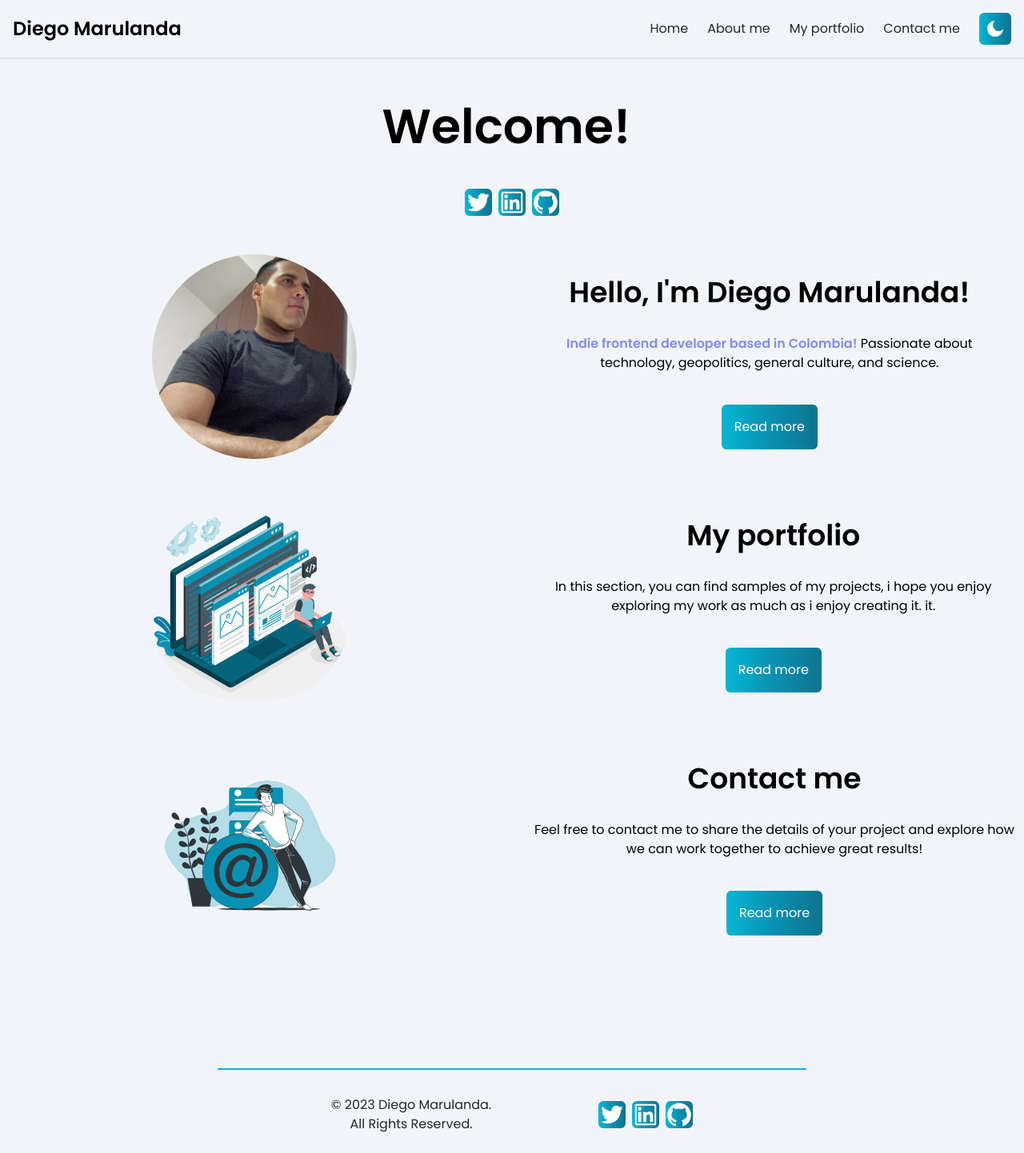
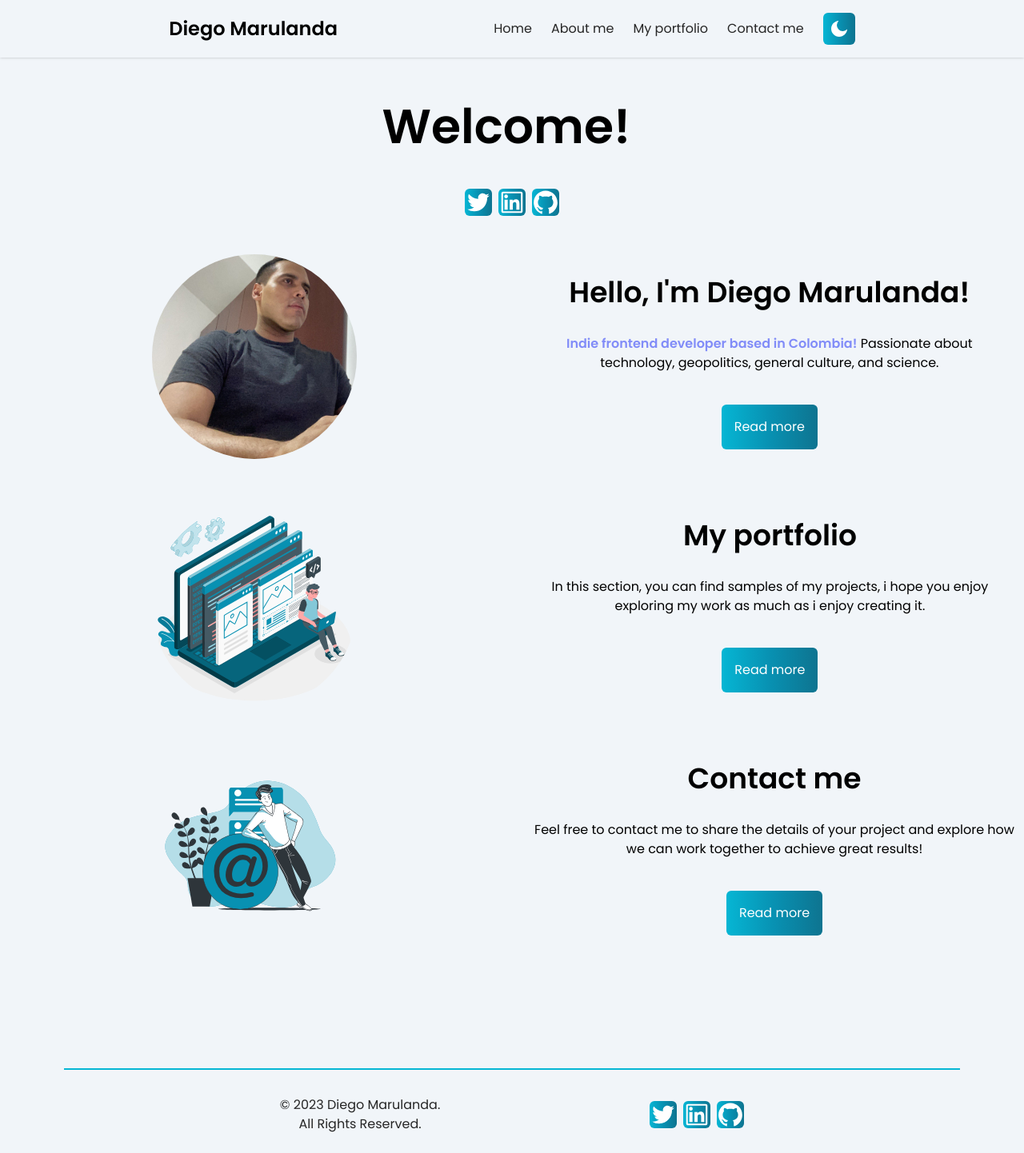
Before and after one commit to DiegoMarulandaB/Portfolio, a Next.js app: page /home in a window 1280 px wide. Shown: the whole page at 80% size. Built offline with nearby package versions, Linux system fonts and the light colour scheme.

Commit message:
add fixes navigation_footer

```diff
--- a/src/app/home/page.tsx
+++ b/src/app/home/page.tsx
@@ -26,8 +26,8 @@ const HomePage = () => {
             <AnimatedText text="Welcome!" className="text-center mx-2 mr-2 mb-2 mt-18 font-bold" />
           </h1>
         </div>
-        <div className="mx-auto p-4 flex flex-col items-center justify-center text-center text-neutral-800 md:flex-row md:justify-evenly mt-2">
-          <div className="flex flex-row items-center justify-center space-x-2 mb-2 mt-2 mx-2 mr-2">
+        <div className="mx-auto p-4 flex flex-col items-center justify-center text-center md:flex-center md:justify-evenly mt-2">
+          <div className="flex flex-center items-center justify-center space-x-2 mb-2 mt-2 mx-2 mr-2">
             <a href="https://twitter.com/DAMB1987" target="_blank" rel="noopener">
               <AiOutlineTwitter
                 className="icon  text-white bg-gradient-to-r from-cyan-500 via-cyan-600 to-cyan-700  rounded-md "
@@ -97,7 +97,7 @@ const HomePage = () => {
               <p className="mb-8 text-base text-body-color text-center mx-2 mr-2">
                 {/* Feel free to contact me to share the details of your project and explore how we can work together to In */}
                 In this section, you can find samples of my projects, i hope you enjoy exploring my work as much as i
-                enjoy creating it. it.
+                enjoy creating it.
               </p>
               <div className="flex flex-col text-center items-center justify-center ">
                 <a
--- a/src/components/Footer/Footer.tsx
+++ b/src/components/Footer/Footer.tsx
@@ -3,9 +3,9 @@ import { AiOutlineGithub, AiOutlineTwitter, AiOutlineLinkedin } from 'react-icon
 
 const Footer = () => {
   return (
-    <footer className="mx-auto max-w-3xl px-4 md:max-w-8xl sm:text-1xl md:text-1xl lg:text-1xl xl:text-4xl">
+    <footer className="mx-auto max-w-6xl px-4 md:max-w-8xl sm:text-1xl md:text-1xl lg:text-1xl xl:text-4xl">
       <hr className="w-full   mx-auto mt-12 bg-gradient-to-r from-cyan-600 border-b border-cyan-500 " />
-      <div className="mx-auto p-4 flex flex-col items-center justify-center text-center text-neutral-800 md:flex-row md:justify-evenly mt-2">
+      <div className="mx-auto p-4 flex flex-col items-center justify-center text-center md:flex-row md:justify-evenly mt-2">
         <div className="flex flex-row items-center justify-center space-x-2 mb-2 mt-2 text-neutral-800 dark:text-neutral-100 ">
           &copy; {new Date().getFullYear()} Diego Marulanda. <br /> All Rights Reserved.
           <a href="/" className="hover:underline" />
--- a/src/components/Navigation/Navigation.tsx
+++ b/src/components/Navigation/Navigation.tsx
@@ -24,7 +24,7 @@ export default function Navigation() {
   // w-full mx-auto px-4 sm:px-20 fixed top-0 z-50 shadow
   return (
     <header className="w-full mx-auto px-4 sm:px-30 fixed top-0 z-50 shadow bg-slate-100 dark:bg-slate-700 dark:border-b dark:border-cyan-500 ">
-      <div className="justify-between  md:items-center md:flex  ">
+      <div className="justify-evenly  md:items-center md:flex  ">
         <div>
           <div className="flex items-center justify-between py-3 md:py-5 md:block ">
             <Link href="/">
```
